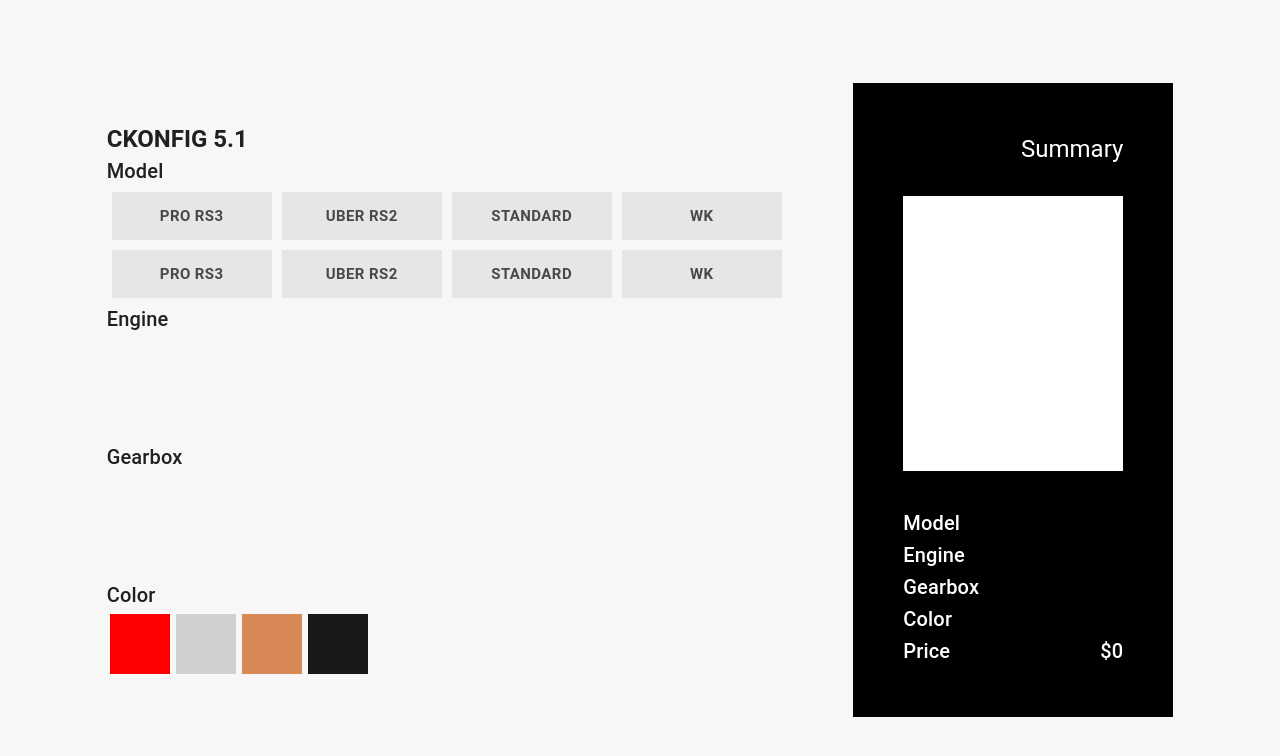
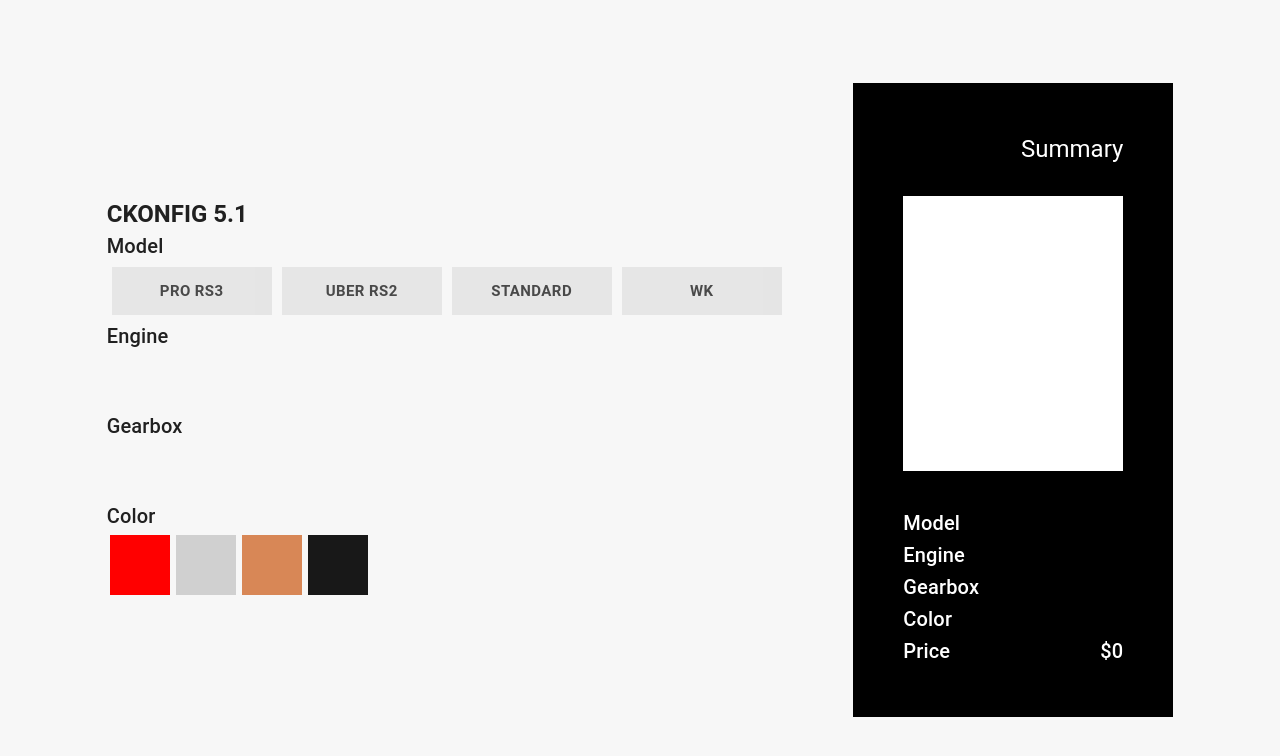
Before and after one commit to Niesyto/custom-cars, a React (Create React App) app: page / in a window 1280 px wide. Shown: the top 756 px of the page. Built offline with nearby package versions, Linux system fonts and the light colour scheme.

Commit message:
Removed tabs

```diff
--- a/src/ColorSelector.js
+++ b/src/ColorSelector.js
@@ -1,30 +1,42 @@
-import React, {useEffect} from 'react';
+import React, { useEffect } from 'react';
 import Typography from '@material-ui/core/Typography';
-import Tabs from '@material-ui/core/Tabs';
-import Tab from '@material-ui/core/Tab';
+
 import { makeStyles } from '@material-ui/core/styles';
 
 const useStyles = makeStyles({
-    colorSelectorButton: {
+    buttonContainer: {
+        color: "rgb(255, 255, 255)",
+        display: "flex",
+        minHeight: "70px",
+        overflowX: "hidden",
+        overflowY: "hidden",
+    },
+    button: {
         minWidth: "unset",
         width: "60px",
         height: "60px",
         backgroundColor: "#dfdfdf",
         color: "#000000",
-        fontWeight: "bold",
-        lineHeight: "unset",
-        fontSize: "15px",
         margin: "3px",
-        opacity: 1
+        opacity: 1,
+        alignItems: "center",
+        borderWidth: "0px",
+        cursor: "pointer",
+        display: "flex",
+        justifyContent: "center",
+        letterSpacing: "0.42855px",
+        maxWidth: "264px",
+        padding: "6px 12px",
+        textTransform: "uppercase",
+        outline: "none"
     },
-    selectedColor: {
-        color: "#000000",
+    selected: {
+        backgroundColor: "#2b2b2b",
+        opacity: 1,
+        borderColor: "#000000",
         borderWidth: "2px",
         borderStyle: "solid"
     },
-    colorIndicator: {
-        display: "none"
-    }
 });
 
 export default function ColorSelector(props) {
@@ -33,10 +45,10 @@ export default function ColorSelector(props) {
     const [options, setOptions] = React.useState([]);
 
     //Reset selected element after new options are passed
-    useEffect(()=>{
+    useEffect(() => {
         setOptions(props.options);
         setSelectedOption(false);
-    },[props.options])
+    }, [props.options])
 
 
 
@@ -56,29 +68,24 @@ export default function ColorSelector(props) {
             </div>
         )
     return (
-        <div >
+        <div style={{minHeight:"70px"}}>
             <Typography variant="h6" color="textPrimary">
                 {props.name}
             </Typography>
-            <Tabs
-                value={selectedOption}
-                classes={{
-                    indicator: classes.colorIndicator
-                }}
-            >
 
+            <div className={classes.buttonContainer}>
                 {options.map((option, index) =>
                     //Map each option to a single tab
-                    <Tab
+                    <button
                         style={{ backgroundColor: option.colorValue }}
                         key={index}
                         onClick={handleClick.bind(this, index)}
-                        classes={{
-                            root: classes.colorSelectorButton,
-                            selected: classes.selectedColor
-                        }} />
+                        //Classname is classes.button if not selected and a combination of classes.button and classes.selected if otherwise
+                        className={selectedOption === index ? [classes.selected, classes.button].join(" ") : classes.button} >
+                    </button>
                 )}
-            </Tabs>
+            </div>
+
         </div>
     );
 }
--- a/src/Selector.js
+++ b/src/Selector.js
@@ -1,26 +1,8 @@
 import React, { useEffect } from 'react';
 import Typography from '@material-ui/core/Typography';
-import Tabs from '@material-ui/core/Tabs';
-import Tab from '@material-ui/core/Tab';
 import { makeStyles } from '@material-ui/core/styles';
 
 const useStyles = makeStyles({
-    selectorButton: {
-        backgroundColor: "#dfdfdf",
-        color: "#000000",
-        fontWeight: "bold",
-        lineHeight: "unset",
-        fontSize: "15px",
-        margin: "5px",
-        flexShrink: 1
-    },
-    selected: {
-        backgroundColor: "#2b2b2b",
-        color: "#d4d4d4",
-    },
-    indicator: {
-        display: "none"
-    },
     buttonContainer: {
         color: "rgb(255, 255, 255)",
         display: "flex",
@@ -49,11 +31,17 @@ const useStyles = makeStyles({
         padding: "6px 12px",
         textTransform: "uppercase",
         userSelect: "none",
-        minWidth:"72px"
+        minWidth: "72px",
+        outline: "none"
+    },
+    selected: {
+        backgroundColor: "#2b2b2b",
+        color: "#d4d4d4",
+        opacity: 1
     },
     '@media (min-width: 600px)': {
         button: {
-          minWidth: "160px"
+            minWidth: "160px"
         }
     }
 });
@@ -104,30 +92,14 @@ export default function Selector(props) {
                 {props.name}
             </Typography>
 
-            <Tabs
-                value={selectedOption}
-                classes={{
-                    indicator: classes.indicator
-                }}
-            >
+            <div className={classes.buttonContainer}>
                 {options.map((option, index) =>
                     //Map each option to a single tab
-                    <Tab
-                        label={option.name}
-                        key={index}
-                        onClick={handleClick.bind(this, index)}
-                        classes={{
-                            root: classes.selectorButton,
-                            selected: classes.selected
-                        }} />
-                )}
-            </Tabs>
-            <div className={classes.buttonContainer}>
-                {options.map((option, index) =>
                     <button
                         key={index}
                         onClick={handleClick.bind(this, index)}
-                        className={classes.button} >
+                        //Classname is classes.button if not selected and a combination of classes.button and classes.selected if otherwise
+                        className={selectedOption === index ? [classes.selected, classes.button].join(" ") : classes.button} >
                         {option.name}
                     </button>
                 )}
```
